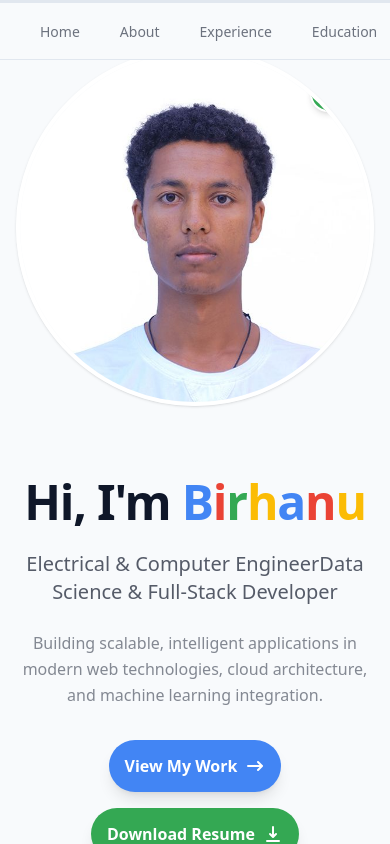
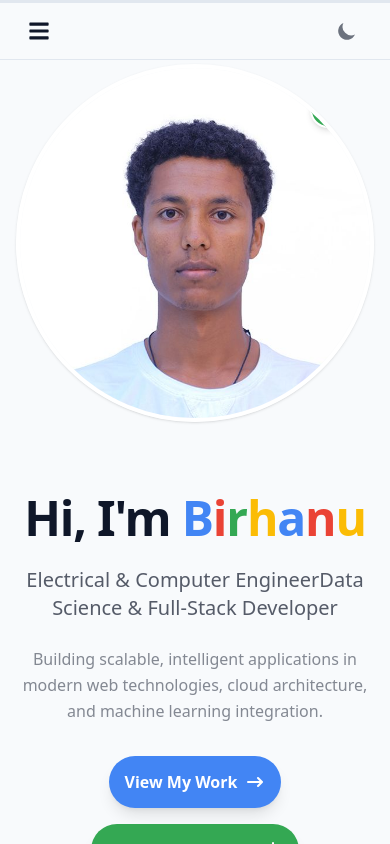
Before and after one commit to birhanu-ma/Portfolio, a React (Vite) app: page / in a window 390 px wide. Shown: the top 844 px of the page. Built offline with nearby package versions, Linux system fonts and the light colour scheme.

Commit message:
refactor: improve layout

```diff
--- a/src/component/home/Hero.jsx
+++ b/src/component/home/Hero.jsx
@@ -8,7 +8,7 @@ const Hero = () => {
   return (
     <section
       id="home"
-      className="w-screen min-h-screen bg-background sm:pt-24 text-foreground flex items-center justify-center relative transition-colors duration-300 py-12 px-4 sm:px-6"
+      className="w-screen min-h-screen bg-background sm:pt-24 pt-16 text-foreground flex items-center justify-center relative transition-colors duration-300 py-12 px-4 sm:px-6"
     >
       {/* Background Decorative Circles */}
       <div className="absolute top-[40%] right-[10%] w-64 h-64 bg-[#fff9e6] dark:bg-primary/5 rounded-full -z-10 opacity-70 blur-3xl" />
--- a/src/component/layout/Navbar.jsx
+++ b/src/component/layout/Navbar.jsx
@@ -1,7 +1,10 @@
-import React from 'react';
+import React, { useState } from 'react';
 import ThemeToggle from '../themeToggler/ThemeToggler';
+import { FaBars, FaTimes } from 'react-icons/fa'; // Keeping react-icons
 
 const Navbar = () => {
+  const [isOpen, setIsOpen] = useState(false);
+
   const navItems = [
     { name: "Home", id: "home" },
     { name: "About", id: "about" },
@@ -11,16 +14,22 @@ const Navbar = () => {
     { name: "Project", id: "projects" }
   ];
 
+  const toggleMenu = () => setIsOpen(!isOpen);
+
   return (
-    /* 1. bg-background ensures the solid white/black color from your index.css
-       2. border-t-[3px] border-foreground adds that sharp solid line at the very top
-       3. w-full ensures it spans the entire screen width
-    */
-    <nav className="fixed top-0 left-0 w-full bg-background border-t-[3px] border-border border-b border-border z-50">
-      <div className="w-full max-w-[1440px] mx-auto px-10 h-14 flex items-center justify-between">
+    <nav className="fixed top-0 left-0 w-full bg-background border-t-[3px] border-border border-b border-border z-50 transition-colors duration-300">
+      <div className="w-full max-w-[1440px] mx-auto px-6 md:px-10 h-14 flex items-center justify-between">
 
-        {/* Navigation Links */}
-        <div className="flex items-center space-x-10">
+        {/* Hamburger Button: Visible only on mobile (md:hidden) */}
+        <button
+          onClick={toggleMenu}
+          className="md:hidden text-foreground cursor-pointer p-1"
+        >
+          {isOpen ? <FaTimes size={22} /> : <FaBars size={22} />}
+        </button>
+
+        {/* Desktop Navigation: Hidden on mobile (hidden md:flex) */}
+        <div className="hidden md:flex items-center space-x-10">
           {navItems.map((item) => (
             <a
               key={item.id}
@@ -32,11 +41,30 @@ const Navbar = () => {
           ))}
         </div>
 
-        {/* Theme Toggler */}
+        {/* Theme Toggler: Always visible */}
         <div className="flex items-center">
           <ThemeToggle />
         </div>
+      </div>
 
+      {/* Mobile Menu Dropdown */}
+      <div
+        className={`md:hidden absolute left-0 w-full bg-background border-b border-border transition-all duration-300 ease-in-out z-[-1] ${
+          isOpen ? 'top-[53px] opacity-100 visible' : 'top-[-300px] opacity-0 invisible'
+        }`}
+      >
+        <div className="flex flex-col p-6 space-y-4 shadow-xl">
+          {navItems.map((item) => (
+            <a
+              key={item.id}
+              href={`#${item.id}`}
+              onClick={() => setIsOpen(false)}
+              className="text-foreground/70 hover:text-primary text-[16px] font-medium transition-colors"
+            >
+              {item.name}
+            </a>
+          ))}
+        </div>
       </div>
     </nav>
   );
```
